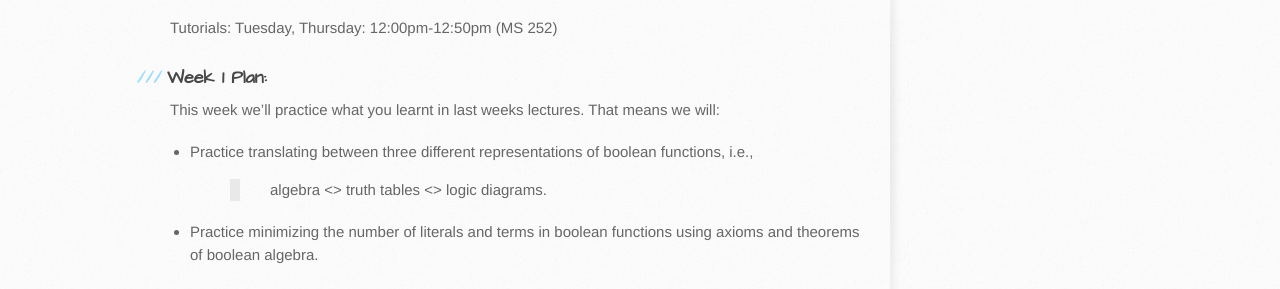
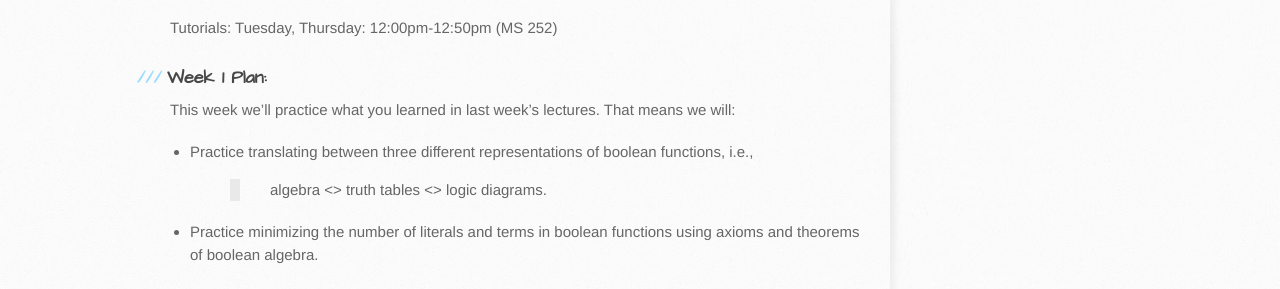
Before and after one commit to philstutorials/philstutorials.github.io, a Jekyll site: the page built from CPSC359.md, in a window 1280 px wide. Shown: the part 341-630 px from the top of the page. Built offline with Jekyll 4.4.1, drawn with Linux system fonts in a browser that asks for light colours; our own code applies the rules of GitHub Pages for plain Markdown files.

Commit message:
Update CPSC359.md

```diff
--- a/CPSC359.md
+++ b/CPSC359.md
@@ -8,7 +8,7 @@ Tutorials: Tuesday, Thursday: 12:00pm-12:50pm (MS 252)
 
 
 ### Week 1 Plan:
-This week we'll practice what you learnt in last weeks lectures. That means we will:
+This week we'll practice what you learned in last week's lectures. That means we will:
 
 - Practice translating between three different representations of boolean functions, i.e.,
  > algebra <> truth tables <> logic diagrams.
```
